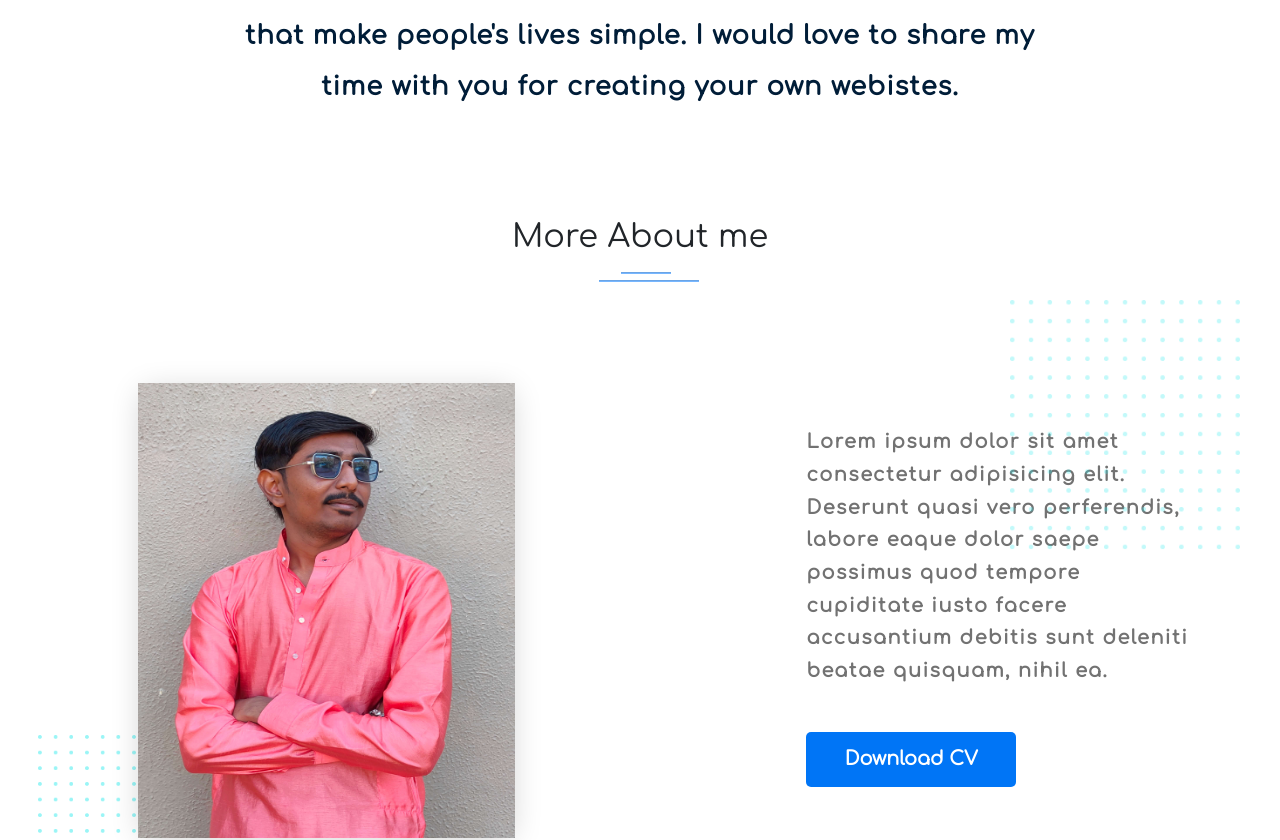
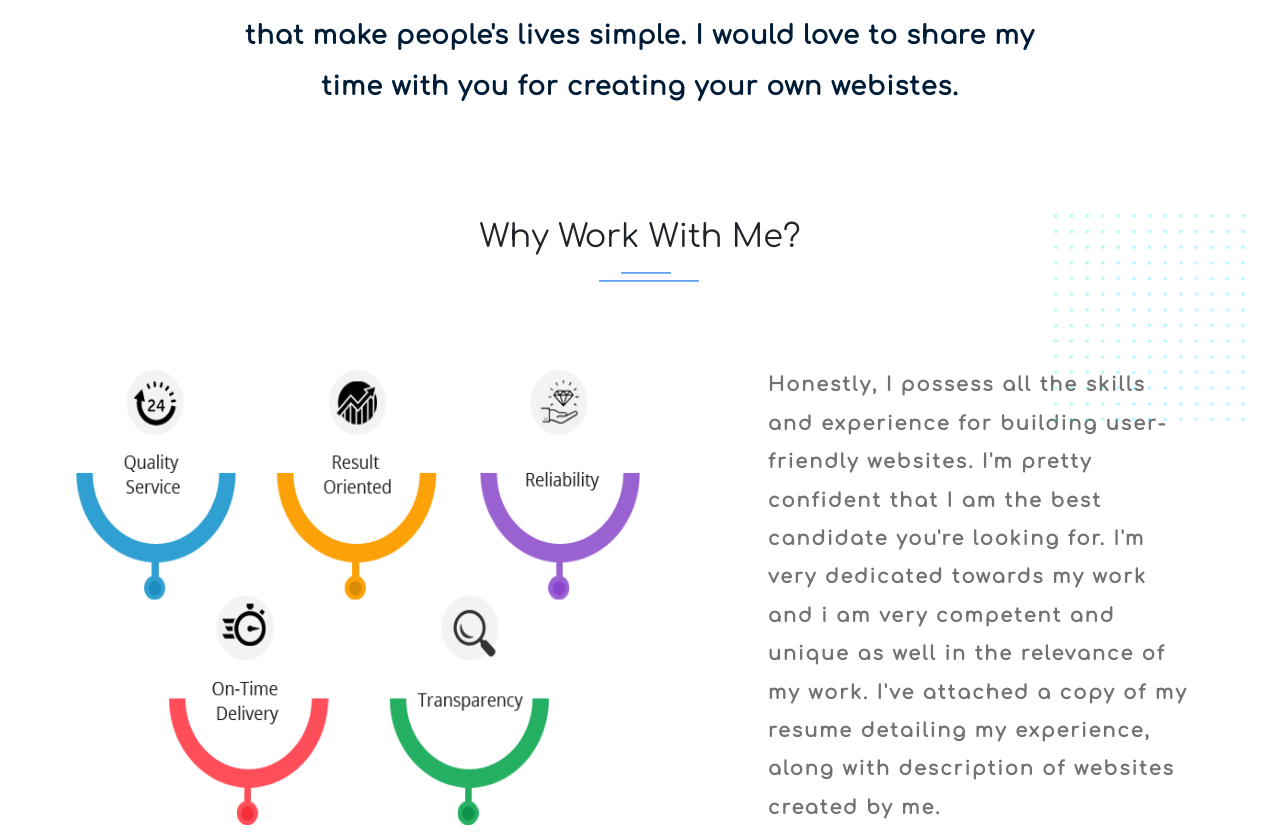
Before and after one commit to Nis41/myportfolio, a React (Create React App) app: page /about in a window 1280 px wide. Shown: the part 1168-2008 px from the top of the page. Built offline with nearby package versions, Linux system fonts and the light colour scheme.

Commit message:
everything is done just testimonials requires and env variables

```diff
--- a/package.json
+++ b/package.json
@@ -8,6 +8,7 @@
     "@testing-library/user-event": "^7.2.1",
     "axios": "^0.19.2",
     "joi-browser": "^13.4.0",
+    "lodash": "^4.17.15",
     "react": "^16.13.1",
     "react-addons-css-transition-group": "^15.6.2",
     "react-dom": "^16.13.1",
--- a/src/Components/AboutPage/AboutPage.css
+++ b/src/Components/AboutPage/AboutPage.css
@@ -39,7 +39,7 @@
   height: auto;
   /* position: relative; */
   /* top: 5em; */
-  padding: 15% 1% 7% 1%;
+  padding: 15% 4% 7% 4%;
   text-align: center;
 }
 
@@ -48,13 +48,13 @@
   font-weight: 400;
   color: #727272;
   margin-top: 10%;
-  letter-spacing: 1px;
-  line-height: 1.7em;
+  letter-spacing: 1.2px;
+  line-height: 2em;
 }
 
 .downloadBtn {
-  left: 34%;
-  margin-top: 15%;
+  left: 31%;
+  margin-top: 7%;
   position: absolute;
   background-color: #0075f6;
   color: #fff;
@@ -72,7 +72,7 @@
 }
 
 .threeBoxes {
-  padding: 25% 4% 12% 4%;
+  padding: 15% 4% 12% 4%;
   display: flex;
 }
 
@@ -100,9 +100,26 @@
   color: #001d38;
   font-weight: 400;
 }
-.myImageDiv,
+.myImageDiv {
+  margin: 40% 4% 0 4%;
+  /* height: 20em; */
+  width: 92%;
+}
+
+.myImageDiv img {
+  height: 100%;
+  width: 100%;
+}
+
+.imgGridImage,
 .textGridImage {
   display: none;
+}
+
+@media screen and (min-width: 400px) {
+  .downloadBtn {
+    left: 32%;
+  }
 }
 
 @media screen and (min-width: 480px) {
@@ -110,11 +127,16 @@
     height: 17em;
   }
   .downloadBtn {
-    margin-top: 13%;
-    left: 37%;
+    margin-top: 7%;
+    left: 36%;
+  }
+  .myImageDiv {
+    margin: 33% 4% 0 4%;
+    /* height: 20em; */
+    width: 92%;
   }
   .threeBoxes {
-    padding: 20% 4% 12% 4%;
+    padding: 12% 4%;
   }
 }
 
@@ -129,11 +151,16 @@
     padding: 7% 1% 0% 1%;
   }
   .downloadBtn {
-    margin-top: 11%;
+    margin-top: 5%;
     left: 39%;
   }
+  .myImageDiv {
+    margin: 30% 4% 0 4%;
+    /* height: 20em; */
+    width: 92%;
+  }
   .threeBoxes {
-    padding: 22% 4% 12% 4%;
+    padding: 17% 4% 12% 4%;
   }
 }
 
@@ -145,11 +172,15 @@
     height: 30em;
   }
   .downloadBtn {
-    margin-top: 8%;
-    left: 41%;
+    margin-top: 3%;
+    left: 42%;
+  }
+  .myImageDiv {
+    margin: 22% 4% 0 4%;
+    /* height: 20em; */
   }
   .threeBoxes {
-    padding: 18% 4% 10% 4%;
+    padding: 12% 4% 10% 4%;
   }
 }
 
@@ -189,7 +220,7 @@
   }
   .moreAboutMeText {
     margin: 0% 7%;
-    width: 30%;
+    width: 35%;
     height: 15em;
     position: absolute;
     right: 0;
@@ -214,7 +245,7 @@
     font-weight: bold;
     padding: 0.6em 2em;
     left: 0%;
-    margin-top: 20%;
+    margin-top: 8%;
     font-size: 1em;
   }
   .downloadBtn:hover {
@@ -225,16 +256,18 @@
     border: 1px solid #0075f6;
   }
   .myImageDiv {
-    width: 35%;
+    width: 42%;
     margin: 10%;
+    margin-left: 5%;
     height: 27em;
     margin-top: 6%;
+    background: transparent;
   }
   .myImageDiv .myImg {
     height: 100%;
     width: 100%;
-    box-shadow: 0 4px 30px -5px rgba(0, 0, 0, 0.2);
-    transition: all 0.3s ease;
+    /* box-shadow: 0 4px 30px -5px rgba(0, 0, 0, 0.2); */
+    /* transition: all 0.3s ease; */
   }
 
   .myImageDiv .myImg:hover {
@@ -264,7 +297,7 @@
   /* more about me ends */
 
   .threeBoxes {
-    padding: 12% 4% 10% 4%;
+    padding: 5% 4% 10% 4%;
   }
   .boxDiv span {
     font-size: 2.2em;
@@ -282,10 +315,40 @@
 @media screen and (min-width: 1280px) {
   .myImageDiv {
     height: 30em;
-    width: 30%;
+    width: 45%;
+    margin-top: 5%;
   }
+
+  .moreAboutMeText {
+    margin: 0% 7%;
+    width: 33%;
+    height: 15em;
+    position: absolute;
+    right: 0;
+    text-align: left;
+  }
+
+  .moreAboutMe p {
+    margin-top: 10%;
+    letter-spacing: 2px;
+    line-height: 2em;
+  }
+
+  .downloadBtn {
+    /* background-color: #0075f6; */
+    /* color: #fff; */
+    /* border-radius: 5px; */
+    /* border: none; */
+    /* text-decoration: none; */
+    /* font-weight: bold; */
+    /* padding: 0.6em 2em; */
+    /* left: 0%; */
+    margin-top: 7%;
+    /* font-size: 1em; */
+  }
+
   .threeBoxes {
-    padding: 5% 4% 10% 4%;
+    padding: 0% 4% 10% 4%;
   }
   .boxDiv span {
     font-size: 2.5em;
--- a/src/Components/AboutPage/MoreAboutMe.jsx
+++ b/src/Components/AboutPage/MoreAboutMe.jsx
@@ -1,20 +1,25 @@
 import React from "react";
 import Hr from "../Common/Hr/Hr";
 import colorGridImage from "../HomePage/About/Images/color_grid.png";
-import myImage from "./Images/nisarg1-min.jpg";
+// import myImage from "./Images/nisarg1-min.jpg";
+import myImage from "./Images/why_hire.png";
 const MoreAboutMe = () => {
   return (
     <div className="moreAboutMe">
-      <h3 className="title">More About me</h3>
+      <h3 className="title">Why Work With Me?</h3>
       <Hr />
-      <p className="moreAboutMeText">
+      <div className="moreAboutMeText">
         <div className="textGridImage">
           <img src={colorGridImage} alt="gridImage" />
         </div>
-        Lorem ipsum dolor sit amet consectetur adipisicing elit. Deserunt quasi
-        vero perferendis, labore eaque dolor saepe possimus quod tempore
-        cupiditate iusto facere accusantium debitis sunt deleniti beatae
-        quisquam, nihil ea.
+        <p>
+          Honestly, I possess all the skills and experience for building
+          user-friendly websites. I'm pretty confident that I am the best
+          candidate you're looking for. I'm very dedicated towards my work and i
+          am very competent and unique as well in the relevance of my work. I've
+          attached a copy of my resume detailing my experience, along with
+          description of websites created by me.
+        </p>
         <button
           onClick={() => {
             window.open("https://nisargpatel-portfolio.herokuapp.com/api/cv");
@@ -24,7 +29,7 @@ const MoreAboutMe = () => {
         >
           Download CV
         </button>
-      </p>
+      </div>
 
       <div className="myImageDiv">
         <img className="myImg" src={myImage} alt="myImage" />
--- /dev/null
+++ b/src/Components/AdminPage/Pagination.jsx
@@ -0,0 +1,35 @@
+import React from "react";
+import PropTypes from "prop-types";
+import _ from "lodash";
+
+const Pagination = ({ itemsCount, pageSize, currentPage, onPageChange }) => {
+  const pagesCount = Math.ceil(itemsCount / pageSize);
+  if (pagesCount === 1) return null;
+  const pages = _.range(1, pagesCount + 1);
+
+  return (
+    <nav>
+      <ul className="pagination">
+        {pages.map((page) => (
+          <li
+            key={page}
+            className={page === currentPage ? "page-item active" : "page-item"}
+          >
+            <button className="page-link" onClick={() => onPageChange(page)}>
+              {page}
+            </button>
+          </li>
+        ))}
+      </ul>
+    </nav>
+  );
+};
+
+Pagination.propTypes = {
+  itemsCount: PropTypes.number.isRequired,
+  pageSize: PropTypes.number.isRequired,
+  currentPage: PropTypes.number.isRequired,
+  onPageChange: PropTypes.func.isRequired,
+};
+
+export default Pagination;
--- a/src/Components/AdminPage/UserMessge.jsx
+++ b/src/Components/AdminPage/UserMessge.jsx
@@ -1,18 +1,23 @@
 import React, { Component } from "react";
-import { NavLink } from "react-router-dom";
+import Pagination from "./Pagination";
+import { paginate } from "./paginate";
+
 import axios from "axios";
 
 class UserMessage extends Component {
   state = {
     messages: [],
+    currentPage: 1,
+    pageSize: 4,
+    totalCount: 0,
   };
 
   async componentDidMount() {
     // "http://localhost:5000/api/contact"
-    const { data: messages } = await axios.get(
+    const { data } = await axios.get(
       "https://nisargpatel-portfolio.herokuapp.com/api/contact"
     );
-    this.setState({ messages });
+    this.setState({ messages: data, totalCount: data.length });
   }
 
   deleteMessage = async (e) => {
@@ -29,29 +34,39 @@ class UserMessage extends Component {
     this.setState({ messages });
   };
 
+  handlePageChange = (page) => {
+    this.setState({ currentPage: page });
+  };
+
+  getPagedData = () => {
+    const { pageSize, currentPage, messages } = this.state;
+
+    const data = paginate(messages, currentPage, pageSize);
+
+    return { messages: data };
+  };
+
   render() {
-    const messages = this.state.messages;
-
+    const { messages } = this.getPagedData();
+    // const messages = this.state.messages;
     const card = messages.map((message) => {
       return (
         <div key={message._id} className="card messageCard">
-          <div className="card-header">{message.userName} </div>
+          <div className="card-header">{message.userName}</div>
           <div className="card-body">
             <h6 className="card-title">{message.createdAt}</h6>
-
             <p className="card-text">{message.userMessage}</p>
             <a href={`mailto:${message.userEmail}`} className="btn btn-primary">
               Email
             </a>
-            <a
-              href="#"
+            <button
               // onClick={this.deleteMessage(message._id)}
               onClick={this.deleteMessage}
               className="btn btn-danger delete"
               value={message._id}
             >
               Delete
-            </a>
+            </button>
           </div>
         </div>
       );
@@ -59,7 +74,15 @@ class UserMessage extends Component {
 
     return (
       <div>
-        <React.Fragment>{card}</React.Fragment>
+        <React.Fragment>
+          {card}
+          <Pagination
+            itemsCount={this.state.totalCount}
+            pageSize={this.state.pageSize}
+            currentPage={this.state.currentPage}
+            onPageChange={this.handlePageChange}
+          />
+        </React.Fragment>
       </div>
     );
   }
--- /dev/null
+++ b/src/Components/AdminPage/paginate.js
@@ -0,0 +1,9 @@
+import _ from "lodash";
+
+export function paginate(items, pageNumber, pageSize) {
+  const startIndex = (pageNumber - 1) * pageSize;
+  return _(items)
+    .slice(startIndex)
+    .take(pageSize)
+    .value();
+}
--- a/src/Components/ContactPage/ContactText.jsx
+++ b/src/Components/ContactPage/ContactText.jsx
@@ -5,9 +5,9 @@ const ContactText = () => {
     <div className="contactTextMain">
       <h4 className="contactTitle">If Not Now, When? Let's Work Together!</h4>
       <p className="contactText">
-        Consectetur adipiscing elit, sed do eiusmod tempor ididunt ut labore et
-        dolore magna aliqua. Quis ipsum suspendisces gravida. Risus commodo
-        viverra.
+        Feel free to get in touch with me. I am always available to discussing
+        new projects, creative ideas or opportunities to be part of your
+        visions.
       </p>
     </div>
   );
--- a/src/Components/HomePage/HomePage.jsx
+++ b/src/Components/HomePage/HomePage.jsx
@@ -9,18 +9,18 @@ import "./HomePage.css";
 class HomePage extends Component {
   state = {};
   //  CONTACT_API_URL = "http://localhost:5000/api/contact";
-  CONTACT_API_URL = "https://nisargpatel-portfolio.herokuapp.com/api/count";
-  componentDidMount() {
-    fetch(this.CONTACT_API_URL, {
-      method: "PUT",
-    })
-      .then(() => {
-        // console.log(res);
-      })
-      .catch((err) => {
-        console.log(err);
-      });
-  }
+  // CONTACT_API_URL = "https://nisargpatel-portfolio.herokuapp.com/api/count";
+  // componentDidMount() {
+  //   fetch(this.CONTACT_API_URL, {
+  //     method: "PUT",
+  //   })
+  //     .then(() => {
+  //       // console.log(res);
+  //     })
+  //     .catch((err) => {
+  //       console.log(err);
+  //     });
+  // }
 
   render() {
     return (
```
Also changed, not shown: src/Components/AboutPage/Images/man4.png (added), src/Components/AboutPage/Images/why_hire.png (added).
